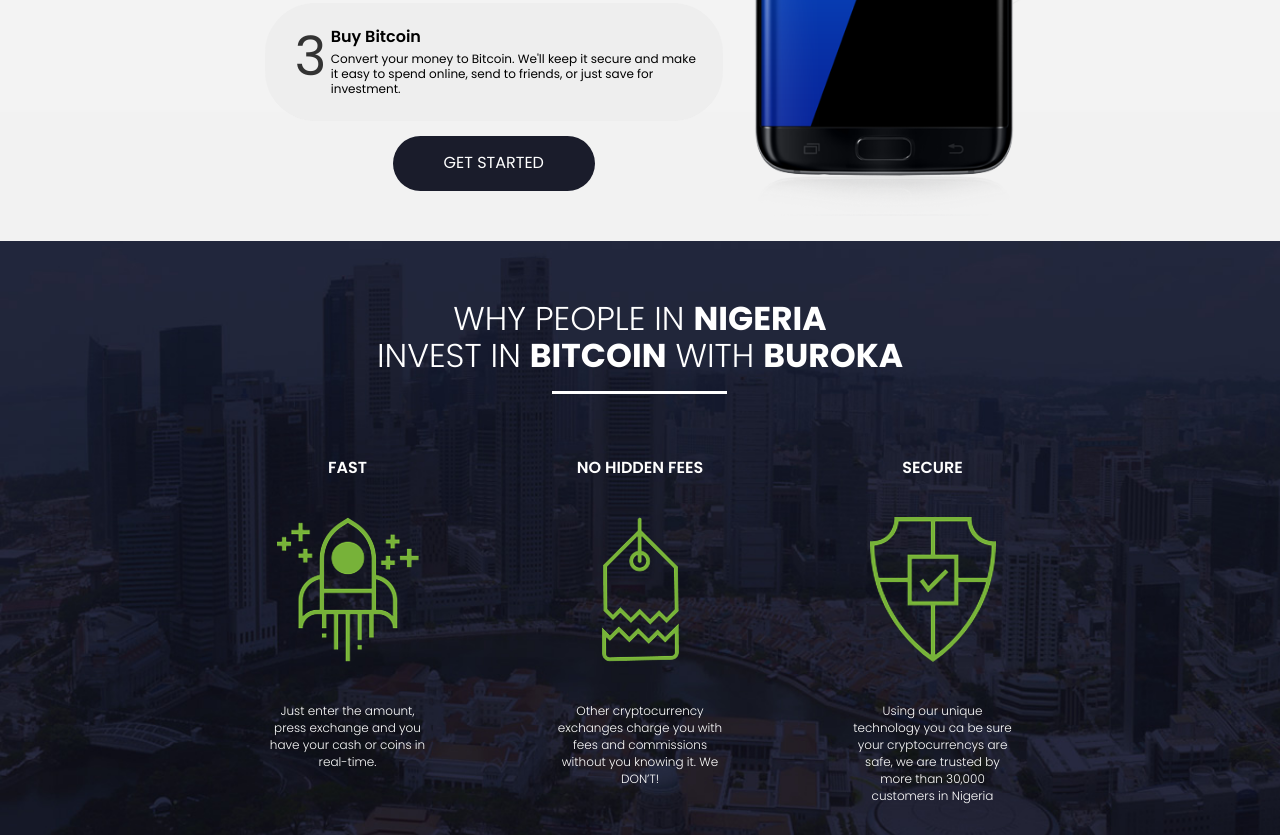
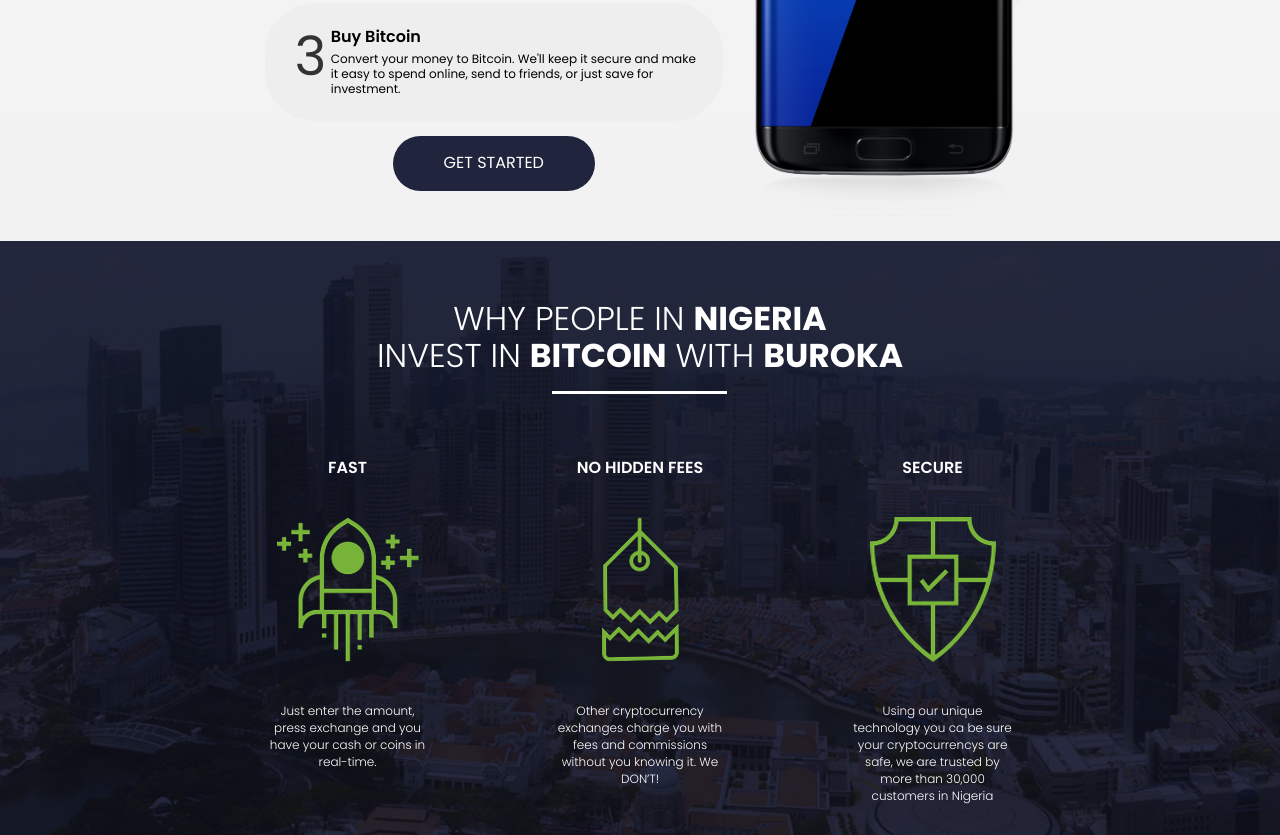
Before and after one commit to AlexandruAmugea/baroka-lp, a website built with webpack: page src/index.html in a window 1280 px wide. Shown: the part 1039-1874 px from the top of the page. Built offline with nearby package versions, Linux system fonts and the light colour scheme; some packages are replaced by stand-ins of ours; what angular-ui-bootstrap would draw is missing.

Commit message:
Changed dark blud with co

```diff
--- a/src/styles/color.scss
+++ b/src/styles/color.scss
@@ -10,7 +10,7 @@
 $lighter-grey   : #f2f2f2;
 $green          : #14ae94;
 $light-green    : #77b239;
-$dark-blue      : #1a1c2b;
+$dark-blue      : #20243d;
 $input-border   : #d8d8d8;
 
 /* Font family */
```
